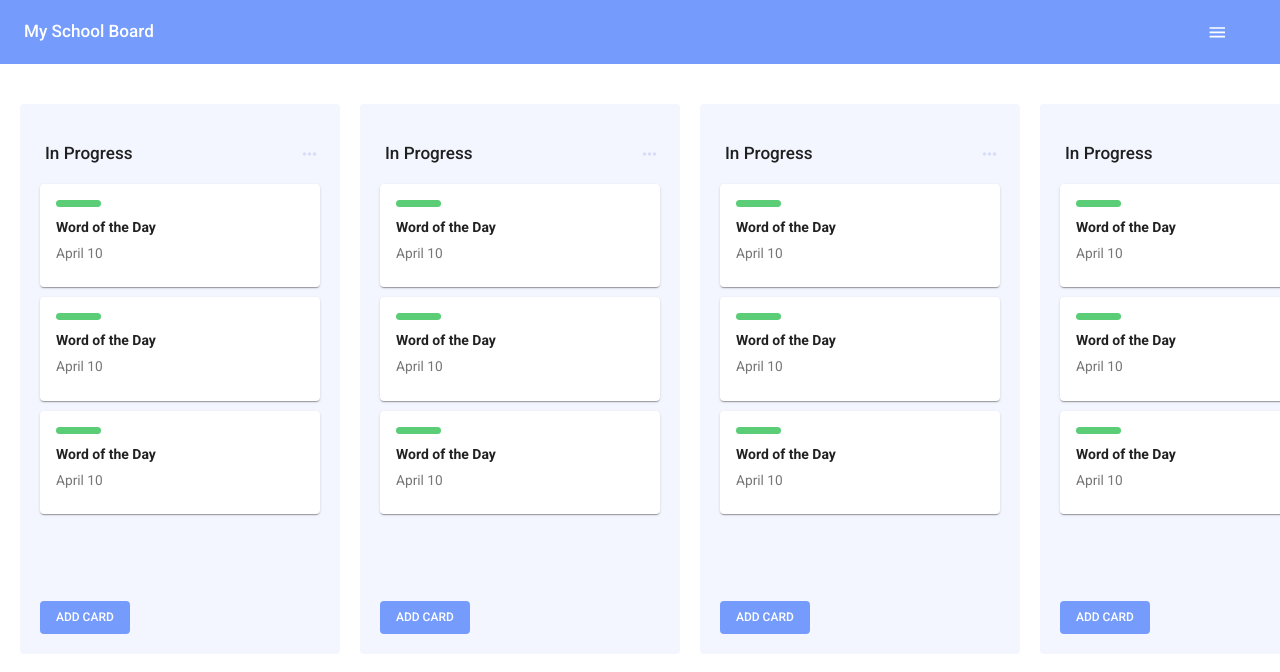
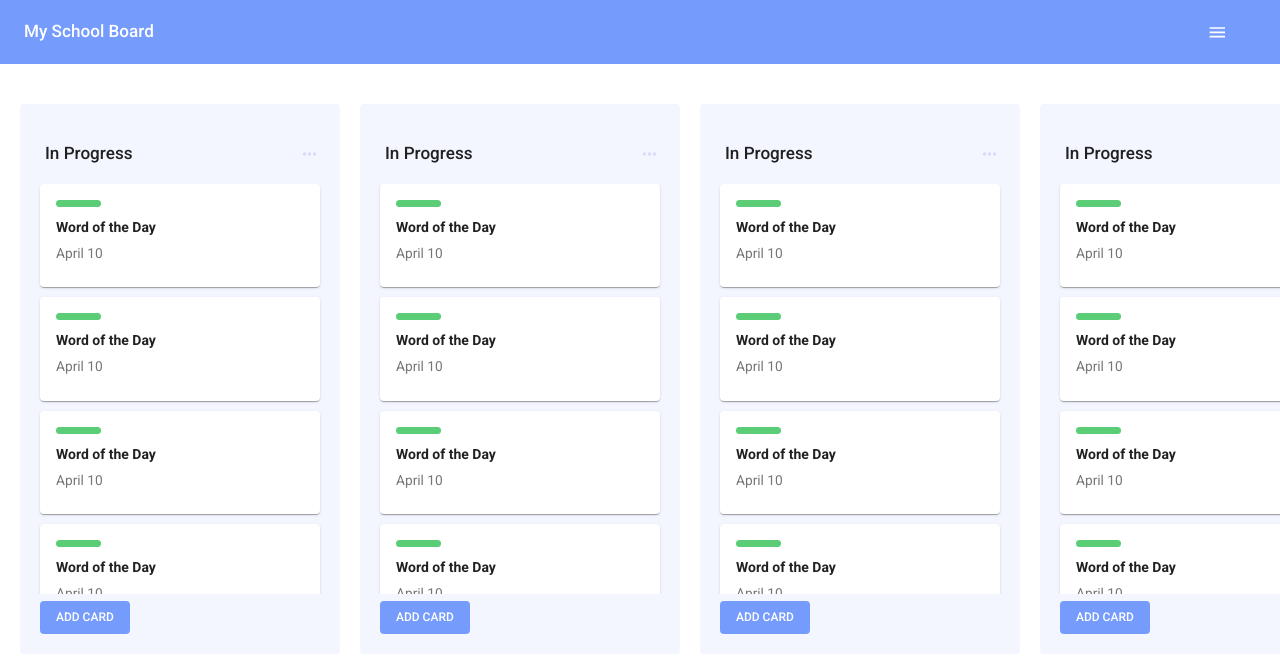
Before and after one commit to hatchways/team-linguini, a React (Create React App) app in the folder client/: page / in a window 1280 px wide. Shown: the top 672 px of the page. Built offline with nearby package versions, Linux system fonts and the light colour scheme.

Commit message:
Card scrolling feature

```diff
--- a/client/src/pages/Board.js
+++ b/client/src/pages/Board.js
@@ -85,7 +85,12 @@ const useStyles = makeStyles(theme => ({
     marginBottom: "10px"
   },
   cardSection: {
-
+    height: 410,
+    overflow: 'hidden',
+    overflowY: 'scroll',
+    "&::-webkit-scrollbar": {
+        display: 'none'
+      },
   },
   addCard: {
     background: "#759CFC",
@@ -139,7 +144,17 @@ const Board = () => {
                   ></i>
                 </div>
               </div>
+
             <div className={classes.cardSection}>
+              <Card className={classes.card}>
+                <CardContent>
+                  <div className={classes.tag} />
+                  <Typography className={classes.cardTitle} gutterBottom>
+                    Word of the Day
+                  </Typography>
+                  <Typography color="textSecondary">April 10</Typography>
+                </CardContent>
+              </Card>
               <Card className={classes.card}>
                 <CardContent>
                   <div className={classes.tag} />
```
